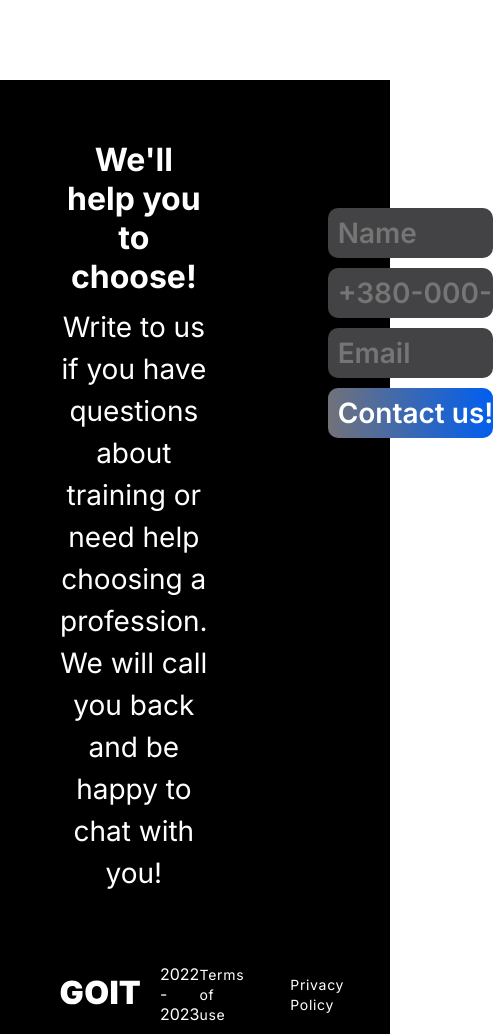
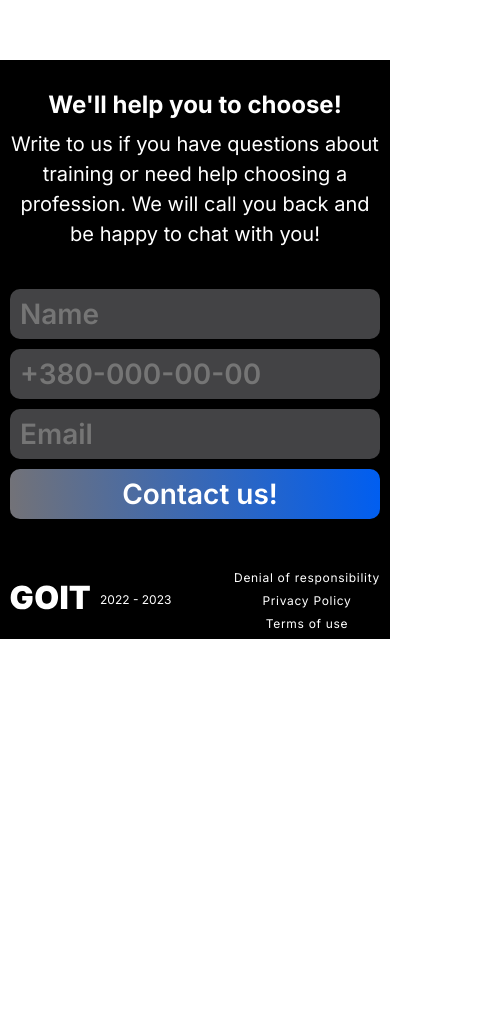
Before and after one commit to ArtemLymarenko/Web-Lab-2, a plain HTML site: page index.html in a window 390 px wide. Shown: the part 6607-7641 px from the top of the page, 493 px wide, since content can reach past the window. After the commit the page ends 7246 px from the top, so only its background shows below. Drawn offline with Linux system fonts and the light colour scheme.

Commit message:
Finally done adaptive css

```diff
--- a/index.html
+++ b/index.html
@@ -4,6 +4,7 @@
     <meta charset="UTF-8" />
     <meta name="viewport" content="width=device-width, initial-scale=1.0" />
     <link rel="stylesheet" href="./styles/styles.css" type="text/css" />
+    <link rel="icon" href="/asserts/images/GOIT.svg" type="image/x-icon" />
     <meta
       name="description"
       content="Do you want to become a FullStack Developer NOW?
@@ -346,13 +347,13 @@
         <div class="nav-footer">
           <ul class="menu">
             <li>
-              <a href="/">Terms of use</a>
+              <a href="/">Denial of responsibility</a>
             </li>
             <li>
               <a href="/">Privacy Policy</a>
             </li>
             <li>
-              <a href="/">Denial of responsibility</a>
+              <a href="/">Terms of use</a>
             </li>
           </ul>
         </div>
--- a/styles/footer.css
+++ b/styles/footer.css
@@ -15,15 +15,15 @@ footer .logo-footer {
   gap: 20px;
 }
 
-footer .logo-footer .logo-img {
-  margin-right: 10px;
+footer .logo-footer > p {
+  font-size: 14px;
 }
 
 footer .nav-footer > ul {
   display: flex;
   align-items: center;
-  justify-content: center;
-  gap: 46px;
+  justify-content: space-between;
+  gap: 15px;
 }
 
 footer .nav-footer > ul > li > a {
--- a/styles/form-section.css
+++ b/styles/form-section.css
@@ -1,23 +1,22 @@
 #form-section {
   background-color: black;
   color: white;
-  margin-top: 20px;
+  padding: 60px;
 }
 
 #form-section .row {
-  display: grid;
-  grid-template-columns: repeat(2, 1fr);
-  column-gap: 120px;
-  padding: 60px;
+  display: flex;
+  align-items: center;
+  justify-content: center;
+  gap: 40px;
 }
 
 #form-section .row .content {
   display: flex;
   align-items: center;
-  justify-content: center;
   flex-direction: column;
   text-align: center;
-  max-width: 600px;
+  flex: 1;
 }
 
 #form-section .row .content > h2 {
@@ -32,7 +31,8 @@
   line-height: 42px;
 }
 
-#form-section .form > form {
+#form-section .form {
+  flex: 1;
   height: 375px;
   display: flex;
   flex-direction: column;
--- /dev/null
+++ b/styles/responsive/res-footer.css
@@ -0,0 +1,31 @@
+@media (max-width: 768px) {
+  footer .nav-footer > ul > li > a {
+    color: white;
+    font-size: 12px;
+  }
+
+  footer .logo-footer > p {
+    font-size: 12px;
+  }
+
+  footer .logo-footer {
+    gap: 10px;
+  }
+}
+
+@media (max-width: 650px) {
+  footer {
+    padding: 0 30px;
+  }
+
+  footer .nav-footer > ul {
+    flex-direction: column;
+    gap: 3px;
+  }
+}
+
+@media (max-width: 430px) {
+  footer {
+    padding: 0 10px;
+  }
+}
--- /dev/null
+++ b/styles/responsive/res-form.css
@@ -0,0 +1,37 @@
+@media (max-width: 992px) {
+  #form-section .row .content > h2 {
+    font-size: 28px;
+  }
+
+  #form-section .row .content > p {
+    font-size: 24px;
+    line-height: 36px;
+  }
+}
+
+@media (max-width: 768px) {
+  #form-section .row {
+    flex-direction: column;
+  }
+}
+
+@media (max-width: 650px) {
+  #form-section {
+    padding: 30px;
+  }
+}
+
+@media (max-width: 430px) {
+  #form-section {
+    padding: 30px 10px;
+  }
+
+  #form-section .row .content > h2 {
+    font-size: 24px;
+  }
+
+  #form-section .row .content > p {
+    font-size: 20px;
+    line-height: 30px;
+  }
+}
--- a/styles/responsive/res-styles.css
+++ b/styles/responsive/res-styles.css
@@ -4,3 +4,5 @@
 @import url('res-program.css');
 @import url('res-tutors.css');
 @import url('res-pricing.css');
+@import url('res-form.css');
+@import url('res-footer.css');
```
